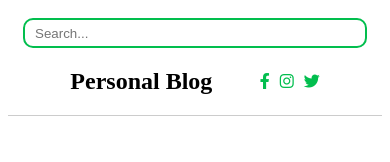
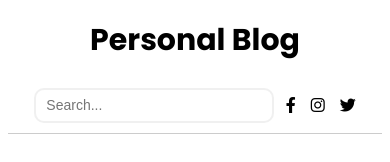
Before and after one commit to ayhamdw/UDACITY-Project_1, a plain HTML site: page index.html in a window 390 px wide. Drawn offline with Linux system fonts and the light colour scheme.

Commit message:
Add Nav bar, Style #2

```diff
--- a/css/style.css
+++ b/css/style.css
@@ -3,7 +3,6 @@
 }
 
 .container {
-    margin: 0;
     padding-left: 15px;
     padding-right: 15px;
     margin-left: auto;
@@ -14,9 +13,6 @@
     .container {
         width: 750px;
     }
-
-
-
 }
 
 @media (min-width: 992px) {
@@ -32,7 +28,6 @@
 
 
 }
-
 .nav-bar {
     border-bottom: rgb(204, 204, 204) solid 1px;
 }
@@ -45,39 +40,52 @@
 
 }
 
+.nav-bar h2 {
+    font-size: 30px;
+    font-family: "Poppins", sans-serif;
 
+}
 .nav-bar .social-media {
     display: flex;
-    gap: 10px;
+    gap: 15px;
     align-items: center;
 }
 
 .nav-bar input[type="text"] {
-    height: 30px;
+    height: 35px;
     border-radius: 10px;
     padding: 10px;
-    border: 2px solid #02be4e;
-    width: 250px;
+    border: 2px solid rgba(179, 179, 179, 0.199);
+    width: 240px;
+    font-size: 14px;
 }
 
-
-.nav-bar input[type="text"]:: {
-    border: 2px solid #02be4e;
+.nav-bar input[type="text"]:focus {
+    border: 2px solid rgba(179, 179, 179, 0.199);
+    transition: 0.3s;
 }
-
-
 /*Small Screen*/
 
 @media (max-width: 767px) {
-    .nav-bar .container {
+        .nav-bar .container {
+            display: flex;
+            justify-content: space-evenly;
+            align-items: center;
+        }
+
+    h2 {
+        margin-top: 10px;
+        width: 100%;
+        order: 1;
         display: flex;
-        justify-content: space-evenly;
+        justify-content: center;
         align-items: center;
+        font-family: "Poppins", sans-serif;;
     }
 
-    .nav-bar input[type="text"] {
-        margin-top: 10px;
-        width: 100%;
+    .nav-bar input[type="text"], .nav-bar .social-media {
+        order: 2;
+        margin-bottom: 10px;
     }
 
 }
--- a/index.html
+++ b/index.html
@@ -16,9 +16,10 @@
                 <input type="text" placeholder="Search...">
                 <h2>Personal Blog</h2>
                 <div class="social-media">
-                    <i class="fab fa-facebook-f" style="color: #02be4e;"></i>
-                    <i class="fab fa-instagram" style="color: #02be4e;"></i>
-                    <i class="fab fa-twitter" style="color: #02be4e;"></i>
+                    <i class="fab fa-facebook-f" style="color: #000;"></i>
+                    <!--02be4e-->
+                    <i class="fab fa-instagram" style="color: #000;"></i>
+                    <i class="fab fa-twitter" style="color: #000;"></i>
                 </div>
             </div>
         </div>
```
